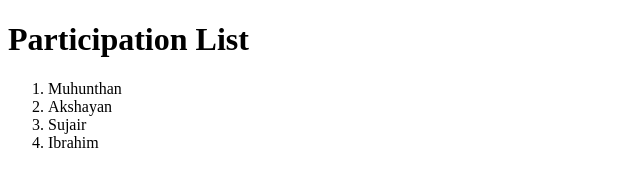
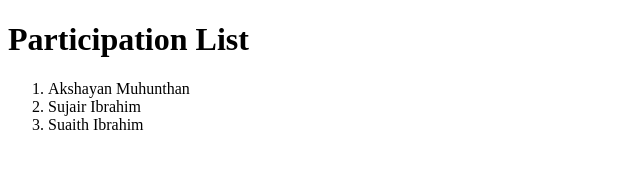
Before and after one commit to blockdeveloper25/SE4103-2024-4840, a website: page index.html in a window 1280 px wide. Shown: the whole page, without its empty margins (0-640 px from the left). Drawn offline with Linux system fonts and the light colour scheme.

Commit message:
Made changes as requested

```diff
--- a/index.html
+++ b/index.html
@@ -10,10 +10,10 @@
 <body>
     <h1>Participation List</h1>
     <ol>
-        <li>Muhunthan</li>
-        <li>Akshayan</li>
-        <li>Sujair</li>
-        <li>Ibrahim</li>
+        <li>Akshayan Muhunthan</li>
+
+        <li>Sujair Ibrahim</li>
+        <li>Suaith Ibrahim</li>
 
     </ol>
 </body>
```
